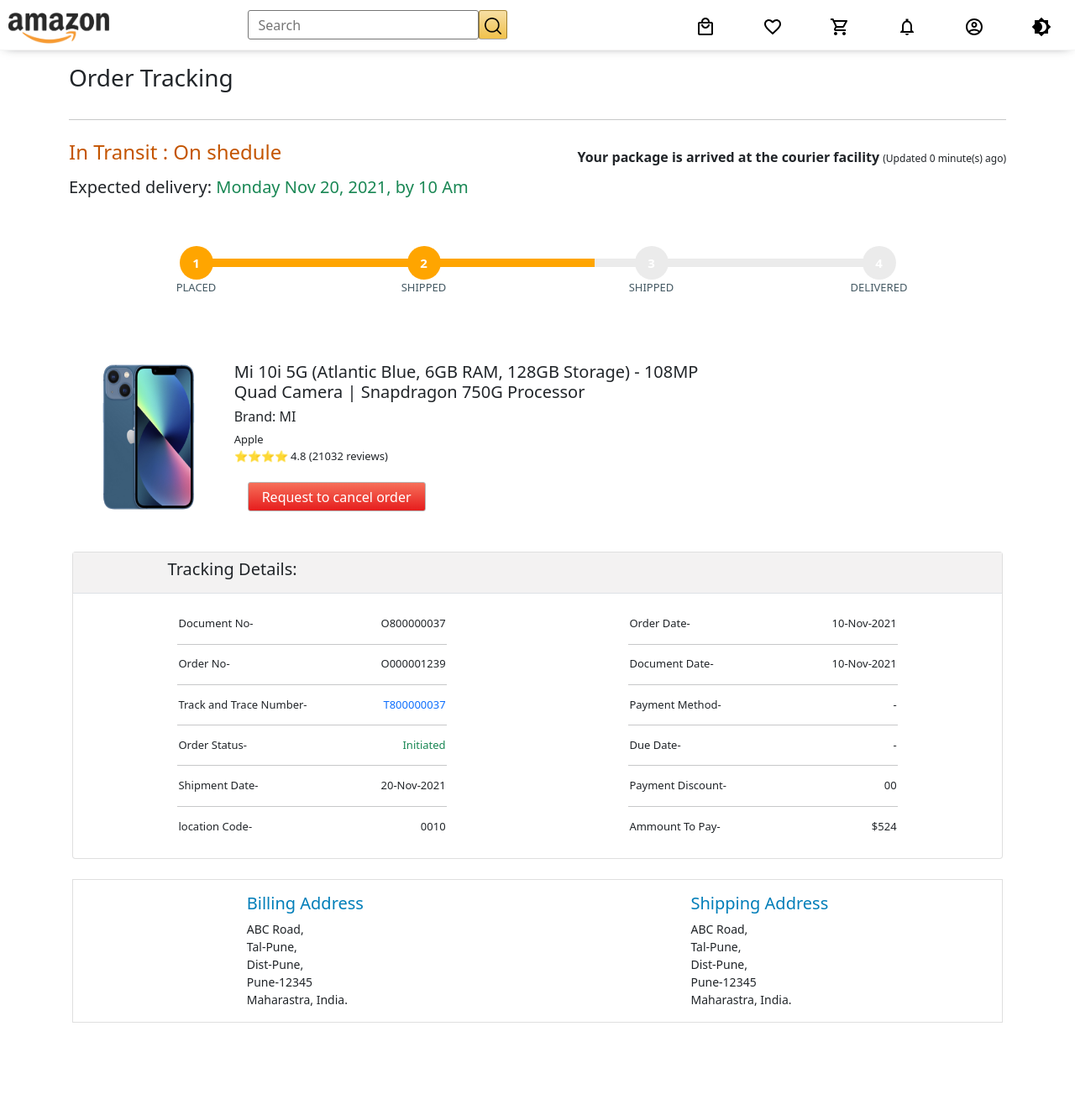
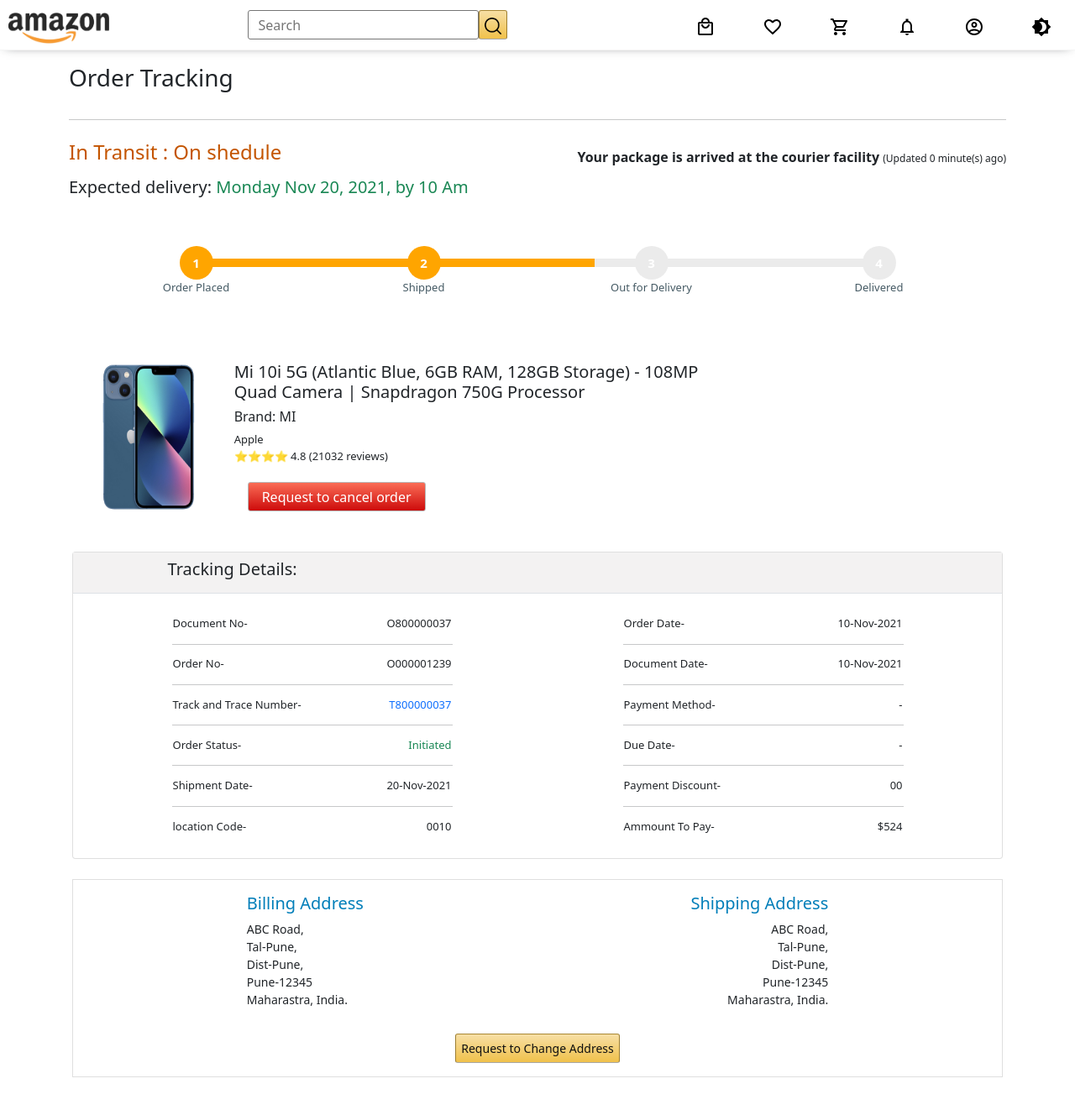
Before and after one commit to darshanahire/Amazon-Clone-2.0, a React (Create React App) app in the folder client/: page /trackOrder in a window 1280 px wide. Shown: the top 1322 px of the page at 84% size. Before the commit the page ends 1266 px from the top, so only its background shows below. Built offline with nearby package versions, Linux system fonts and the light colour scheme.

Commit message:
track order table ui changes

```diff
--- a/client/src/components/TrackOrder.js
+++ b/client/src/components/TrackOrder.js
@@ -18,10 +18,10 @@
                 <div class="row px-3">
                     <div class="col">
                         <ul id="progressbar">
-                            <li class="step0 active " id="step1">PLACED</li>
-                            <li class="step0 active text-center" id="step2">SHIPPED</li>
-                            <li class="step0  text-center" id="step3">SHIPPED</li>
-                            <li class="step0 text-muted text-right" id="step4">DELIVERED</li>
+                            <li class="step0 active " id="step1">Order Placed</li>
+                            <li class="step0 active text-center" id="step2">Shipped</li>
+                            <li class="step0  text-center" id="step3">Out for Delivery</li>
+                            <li class="step0 text-muted text-right" id="step4">Delivered</li>
                         </ul>
                     </div>
                     <div className="row my-5">
@@ -46,8 +46,8 @@
                             </span>
                         </div>
                         <div className="card-body">
-                            <table className="font-13 d-flex justify-content-around" width="100%">
-                                <td className="trackTable mx-auto mb-2" width="30%">
+                            <table className="font-13 row justify-content-around m-0" width="100%">
+                                <td className="trackTable mx-auto mb-2 col-12 col-md-4" width="30%">
                                     <td>
                                         <tr>Document No-</tr>
                                         <tr>O800000037</tr>
@@ -78,7 +78,7 @@
                                         <tr> 0010</tr>
                                     </td>
                                 </td>
-                                <td class="trackTable mx-auto mb-2" width="30%">
+                                <td class="trackTable mx-auto mb-2 col-12 col-md-4" width="30%">
                                     <td>
                                         <tr>Order Date-</tr>
                                         <tr>10-Nov-2021</tr>
@@ -113,7 +113,8 @@
                             </table>
                         </div>
                     </div>
-                    <div className="d-flex justify-content-around bdr-gray mb-5 py-3 font-14" >
+                    <div className="bdr-gray mb-5 py-3 font-14">
+                    <div className="d-flex justify-content-around" >
 
                         <div>
                             <h5 className="color-cyne ">Billing Address</h5>
@@ -127,7 +128,7 @@
                         </div>
                         <div>
                             <h5 className="color-cyne ">Shipping Address</h5>
-                                <p className="m-0">
+                            <p className="m-0 text-end">
                                 ABC Road,<br />
                                 Tal-Pune,<br />
                                 Dist-Pune,<br />
@@ -135,7 +136,8 @@
                                 Maharastra, India.
                             </p>
                         </div>
-
+                        </div>
+                        <button className="btnOrange mx-auto">Request to Change Address</button>
                     </div>
                 </div>
             </div>
--- a/client/src/index.css
+++ b/client/src/index.css
@@ -155,7 +155,7 @@
   display: block;
   text-align:center;
   background-color: #dc3545;
-  background:linear-gradient(to bottom,#f6705a,#e61d1d);
+  background:linear-gradient(to bottom,#fa6d56,#cd0b0b);
   border: 1px solid;
   border-color: #a84234 #9c3531 #a7a7a7;
   margin-top: 30px;
```
Lines whose indentation alone changed are shown as unchanged.
